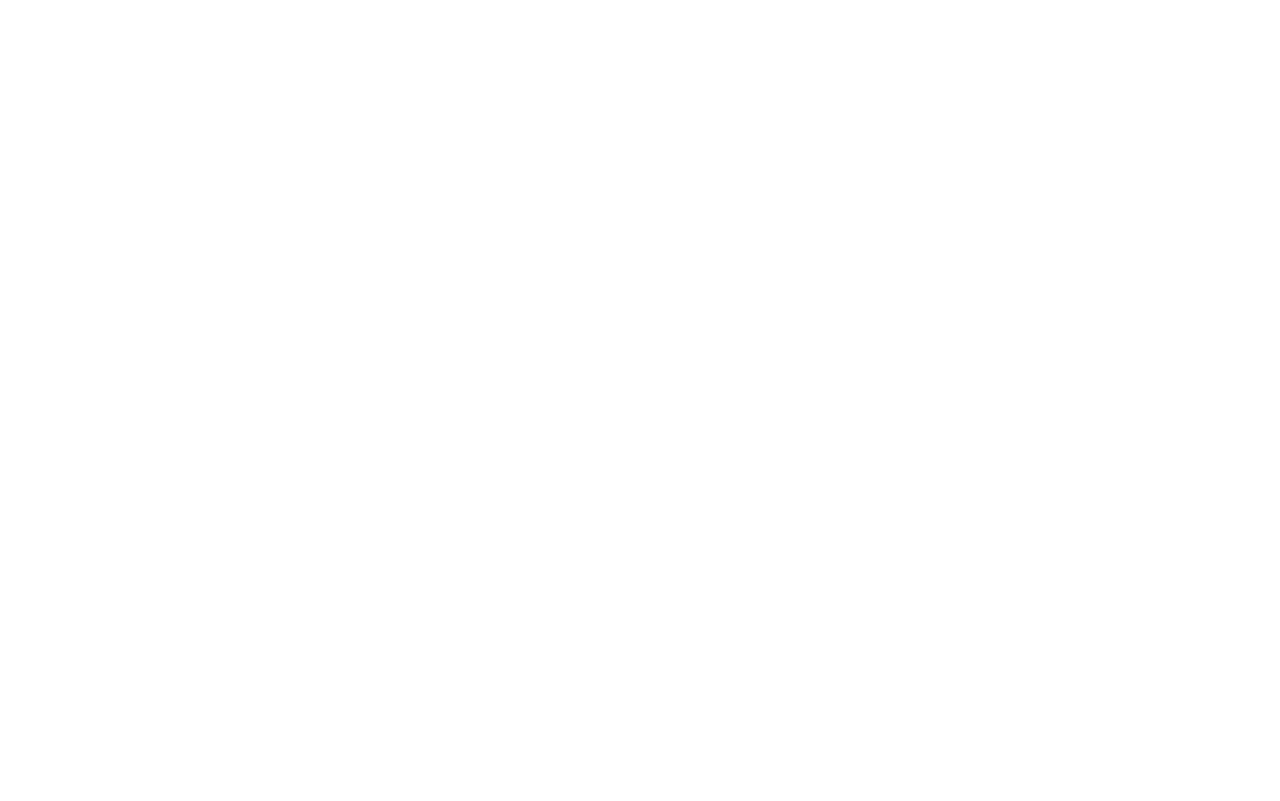
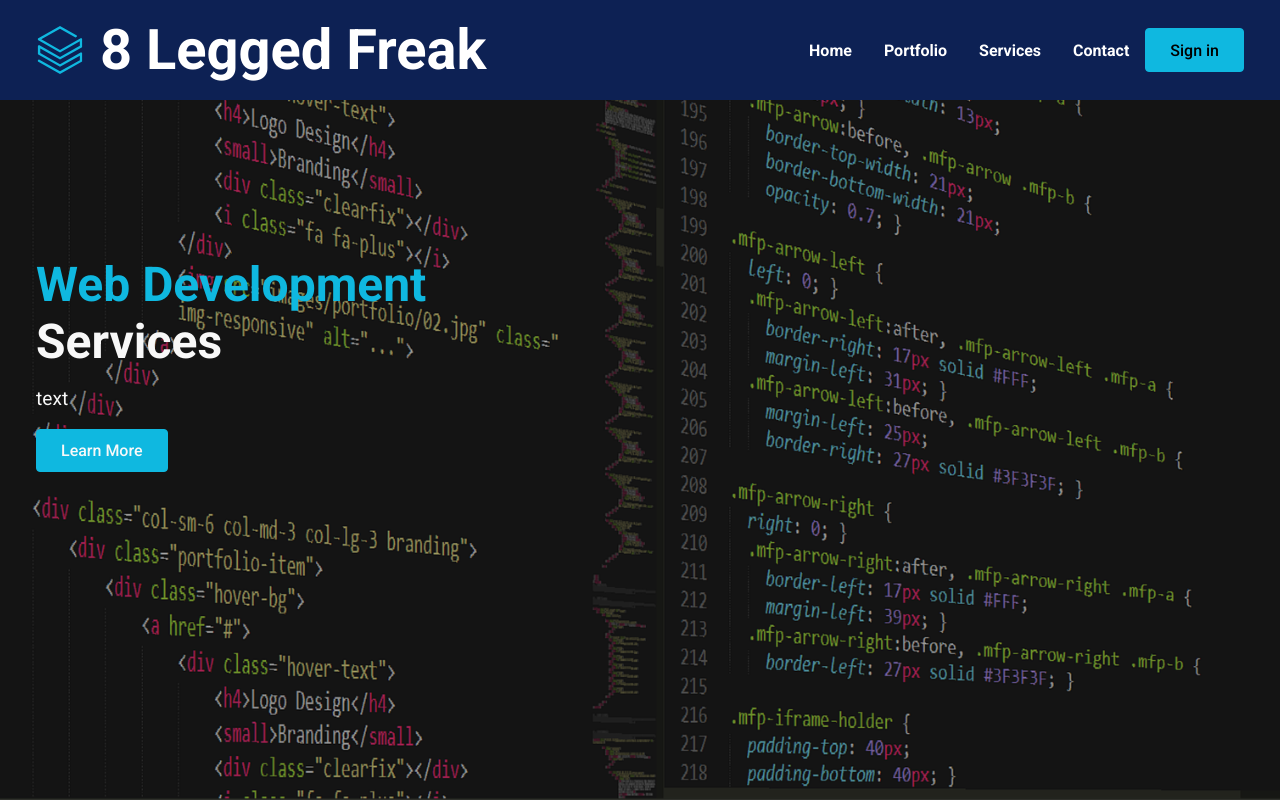
Before and after one commit to bdoneq7/eightleggedfreak, a React (Create React App) app: page /services in a window 1280 px wide. Before the commit this address had no page. Shown: the top 801 px of the page. Built offline with nearby package versions, Linux system fonts and the light colour scheme.

Commit message:
created services component

```diff
--- a/src/App.js
+++ b/src/App.js
@@ -3,7 +3,7 @@
 import Hero from './components/hero/Hero';
 import Navbar from './components/navbar/Navbar';
 import Data from './components/data/Data';
-import Cloud from './components/cloud/Cloud';
+import Services from './components/services/Services';
 import Footer from './components/footer/Footer';
 
 
@@ -14,7 +14,7 @@
     <Navbar />
     <Hero />
     <Data />
-    <Cloud />
+    <Services />
     <Footer />
 
     </>
--- a/src/components/cloud/Cloud.js
+++ b/src/components/services/Services.js
@@ -1,7 +1,7 @@
 import React from 'react';
-import './CloudStyles.css';
+import './ServicesStyles.css';
 
-const Cloud = () => {
+const Services = () => {
     return  (
         <div className='cloud'>
             <div className='container'>
@@ -16,4 +16,4 @@
     )
 }
 
-export default Cloud;
+export default Services;
--- a/src/index.js
+++ b/src/index.js
@@ -6,7 +6,7 @@
 import {BrowserRouter, Routes, Route} from 'react-router-dom';
 
 import RecoveryPage from './routes/RecoveryPage';
-import CloudPage from './routes/CloudPage';
+import ServicesPage from './routes/ServicesPage';
 import ContactPage from './routes/ContactPage';
 
 ReactDOM.render(
@@ -14,7 +14,7 @@
     <Routes>
       <Route path='/' element={<App />} />
       <Route path='/recovery' element={<RecoveryPage />} />
-      <Route path='/cloud' element={<CloudPage />} />
+      <Route path='/services' element={<ServicesPage />} />
       <Route path='/contact' element={<ContactPage />} />
     </Routes>
   </BrowserRouter>,
--- a/src/routes/CloudPage.js
+++ b/src/routes/ServicesPage.js
@@ -1,17 +1,17 @@
 import React from 'react';
 
 import Navbar from '../components/navbar/Navbar';
-import Cloud from '../components/cloud/Cloud';
+import Services from '../components/services/Services';
 import Footer from '../components/footer/Footer';
 
-const CloudPage = () => {
+const ServicesPage = () => {
     return  (
         <>
             <Navbar />
-            <Cloud />
+            <Services />
             <Footer />
         </>
     )
 }
 
-export default CloudPage;
+export default ServicesPage;
```
Also changed, not shown: src/components/services/ServicesStyles.css (renamed from src/components/cloud/CloudStyles.css).
